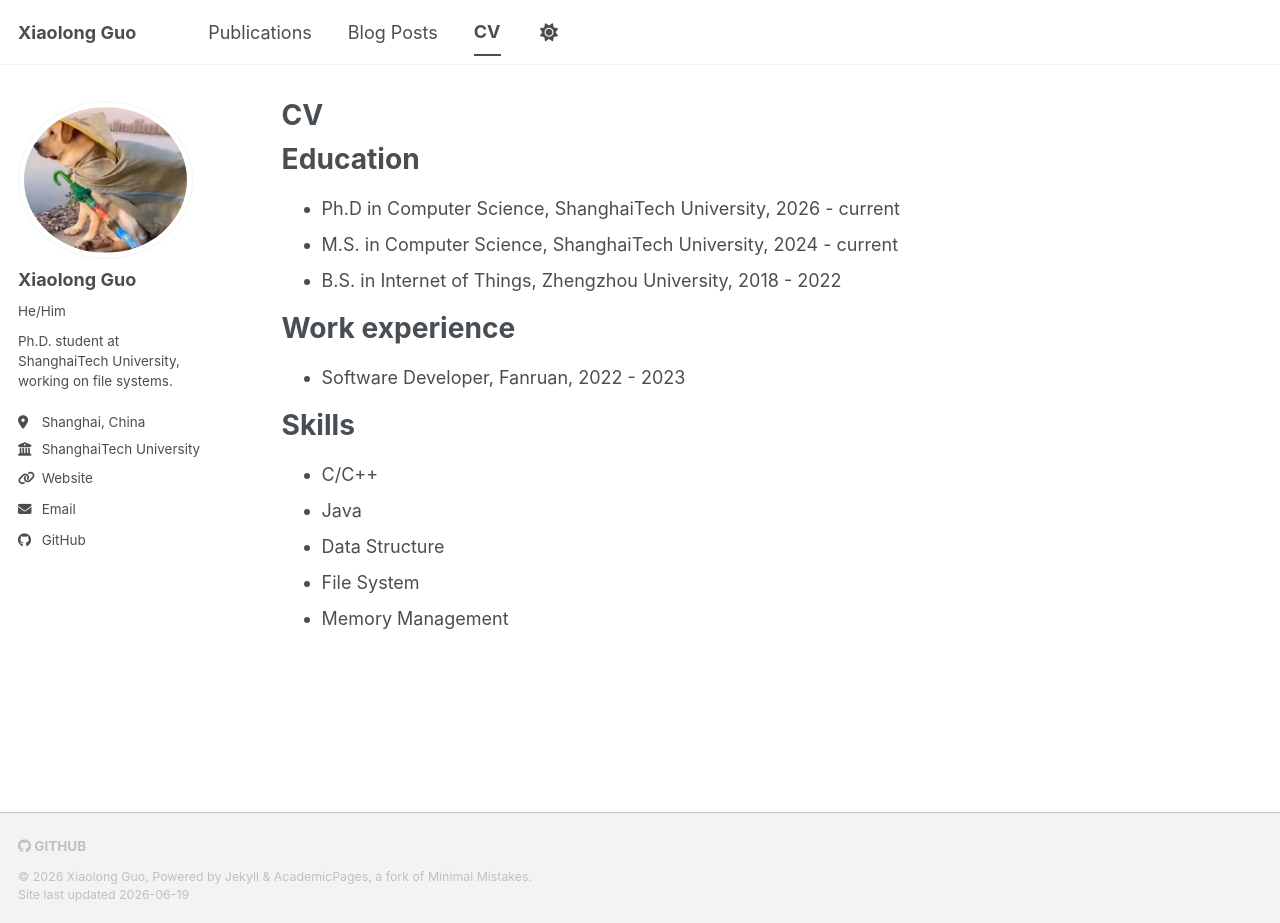
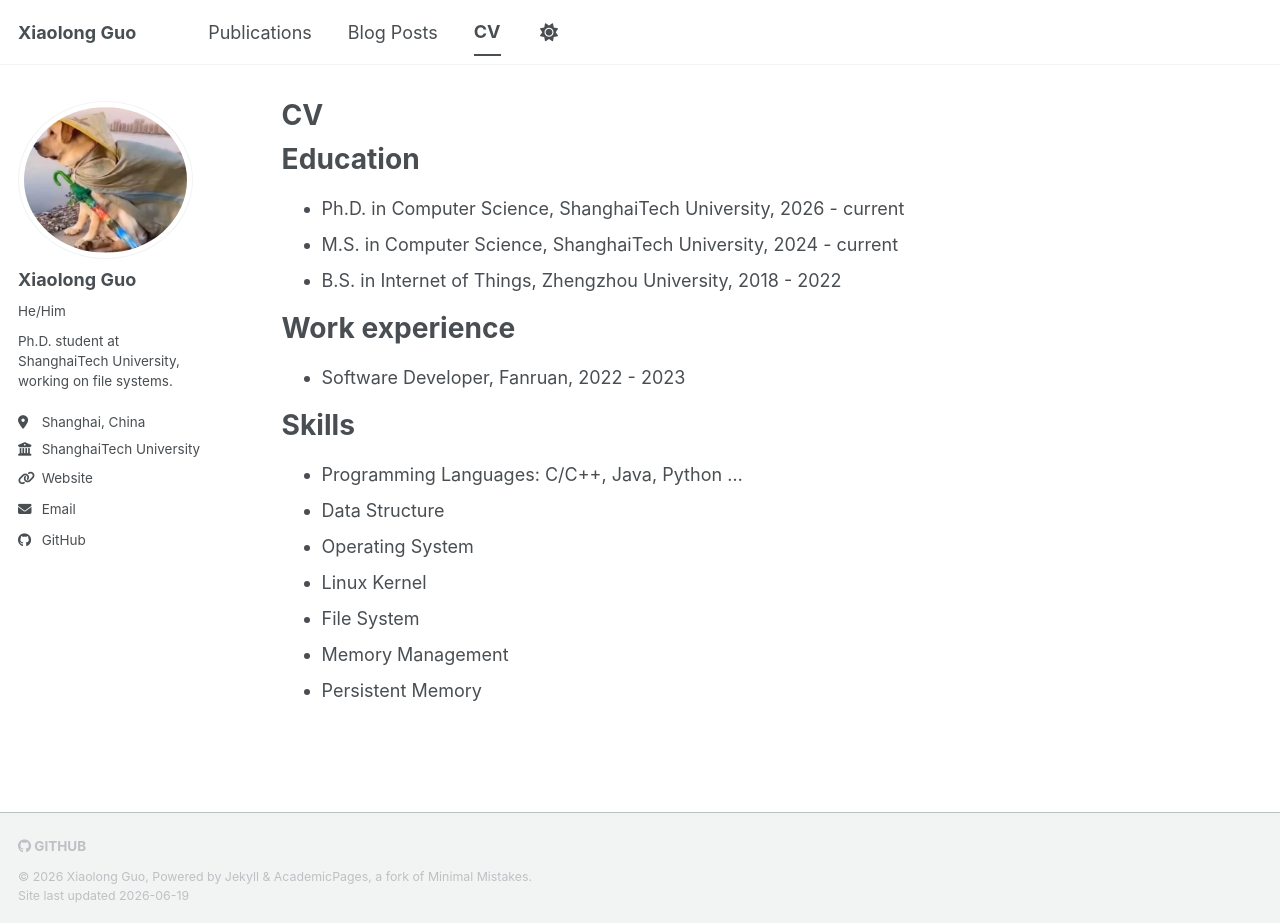
Before and after one commit to num73/num73.github.io, a Jekyll site: the page built from _pages/cv.md, in a window 1280 px wide and 923 px high. Built offline with Jekyll 4.4.1, drawn with Linux system fonts in a browser that asks for light colours; a script bundle is joined from its source files by our own code; library files that are not in the unit come from our copies.

```diff
--- a/_pages/cv.md
+++ b/_pages/cv.md
@@ -11,7 +11,7 @@ redirect_from:
 
 Education
 ======
-* Ph.D in Computer Science, ShanghaiTech University, 2026 - current
+* Ph.D. in Computer Science, ShanghaiTech University, 2026 - current
 * M.S. in Computer Science, ShanghaiTech University, 2024 - current
 * B.S. in Internet of Things, Zhengzhou University, 2018 - 2022
 
@@ -22,8 +22,10 @@ Work experience
 
 Skills
 ======
-* C/C++
-* Java
+* Programming Languages: C/C++, Java, Python ...
 * Data Structure
+* Operating System
+* Linux Kernel
 * File System
 * Memory Management
+* Persistent Memory
```
Also changed, not shown: _pages/about.md (+3 -1 lines).
